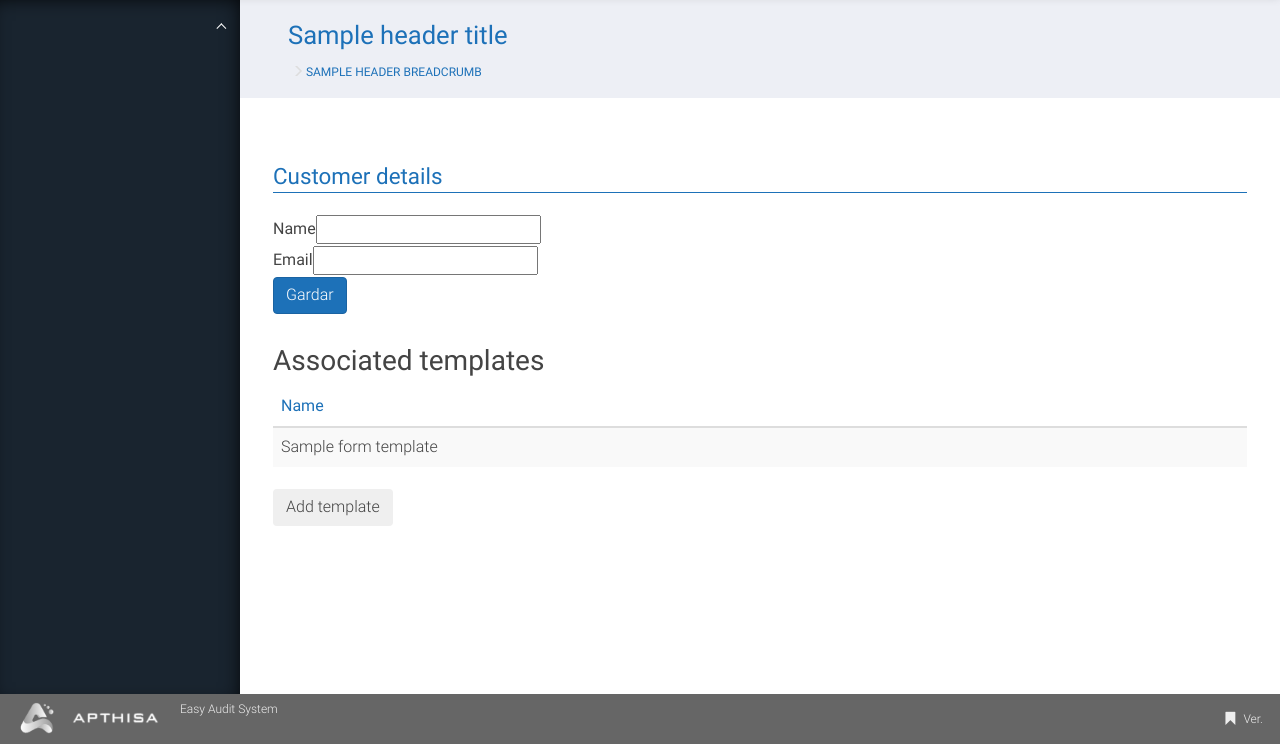
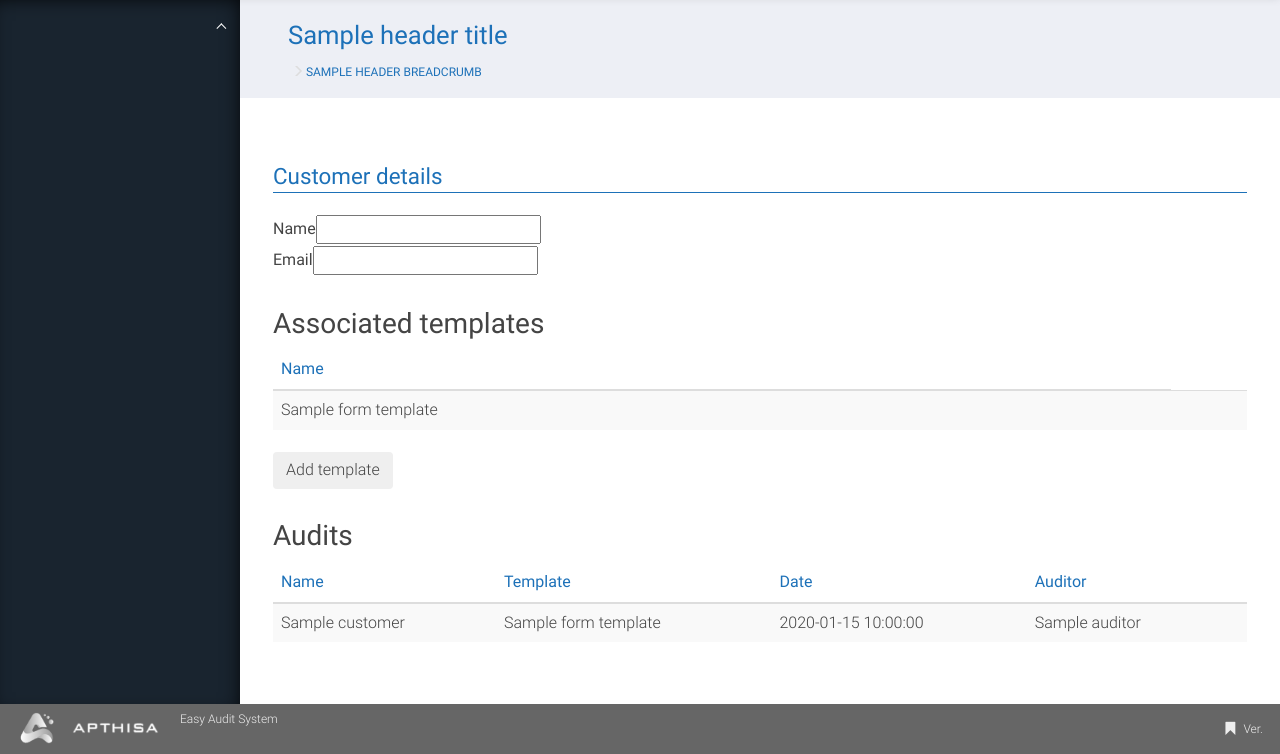
Before and after one commit to anegtun/easy-audit, a CakePHP app: template app/src/Template/Customers/detail.ctp in a window 1280 px wide. Shown: the part 56-810 px from the top of the page. Run offline with PHP 8.4 and a stand-in for CakePHP, Linux system fonts and the light colour scheme; the template is opened without the code that fills it: most values are stand-ins (such as "Sample title", 1, 10 or a date in 2020); form fields are guessed from the names that the template uses; data that the repository does not hold is empty; some libraries are stand-ins or nearby versions.

Commit message:
Improve UX

```diff
--- a/app/src/Template/Audits/index.ctp
+++ b/app/src/Template/Audits/index.ctp
@@ -4,6 +4,8 @@ $this->set('headerTitle', __('Audits'));
 $this->set('headerBreadcrumbs', [
     ['label'=>__('Audits')]
 ]);
+$this->Html->script('modal-utils', ['block' => 'script']);
+$this->Html->script('audits', ['block' => 'script']);
 ?>
 
 <div class="row">
@@ -25,7 +27,7 @@ $this->set('headerBreadcrumbs', [
                         <td><?= $a->form_template->name ?></td>
                         <td><?= $a->date ?></td>
                         <td><?= $a->auditor->name ?></td>
-                        <td class="text-center"><?= $this->EasyAuditHtml->editButton(['action'=>'detail', $a->id]) ?></td>
+                        <td class="text-center"><?= $this->EasyAuditHtml->gliphiconLink('edit', '', ['action'=>'detail', $a->id]) ?></td>
                     </tr>
                 <?php endforeach ?>
             </tbody>
@@ -48,7 +50,7 @@ $this->set('headerBreadcrumbs', [
                 <div class="modal-body">
                     <fieldset>
                         <?= $this->Form->control('customer_id', ['options' => $this->EasyAuditForm->objectToKeyValue($customers, 'id', 'name'), 'label'=>__('Customer')]) ?>
-                        <?= $this->Form->control('form_template_id', ['options' => $this->EasyAuditForm->objectToKeyValue($templates, 'id', 'name'), 'label'=>__('Template')]) ?>
+                        <?= $this->Form->control('form_template_id', ['options' => [], 'label'=>__('Template')]) ?>
                         <?= $this->EasyAuditForm->dateControl('date', ['label'=>__('Date')]) ?>
                     </fieldset>
                 </div>
--- a/app/src/Template/Customers/detail.ctp
+++ b/app/src/Template/Customers/detail.ctp
@@ -16,18 +16,16 @@ $this->set('headerBreadcrumbs', [
             <legend><?= __('Customer details') ?></legend>
             <?= $this->Form->control('name', ['label'=>__('Name')]) ?>
             <?= $this->Form->control('email', ['label'=>__('Email')]) ?>
-            <?= $this->Form->button('Gardar', ['class'=>'btn btn-primary']); ?>
+            <?= $this->EasyAuditForm->saveButton(__('Save')) ?>
         </fieldset>
     <?= $this->Form->end() ?>
 </div>
 
 
-<?php if(!empty($customer->form_templates)) : ?>
+<?php if(!empty($customer->id)) : ?>
 
     <div class="row table-responsive" style="margin-top: 10px">
-
         <h3><?= __('Associated templates') ?></h3>
-
         <table class="table table-striped table-hover">
             <thead>
                 <tr>
@@ -39,12 +37,12 @@ $this->set('headerBreadcrumbs', [
                 <?php foreach($customer->form_templates as $t) : ?>
                     <tr>
                         <td><?= $t->name ?></td>
+                        <td class="text-center"><?= $this->EasyAuditHtml->gliphiconLink('edit', '', ['controller' => 'FormTemplates', 'action' => 'detail', $t->id]) ?></td>
                         <td class="text-center"><?= $this->EasyAuditHtml->deleteButton(['action'=>'deleteTemplate', $customer->id, $t->id]) ?></td>
                     </tr>
                 <?php endforeach ?>
             </tbody>
         </table>
-
         <button type="button" id="modal-templates-button" class="btn btn-secondary" data-toggle="modal" data-target="#modal-templates"><?= __('Add template') ?></button>
     </div>
 
@@ -65,7 +63,7 @@ $this->set('headerBreadcrumbs', [
                         </fieldset>
                     </div>
                     <div class="modal-footer">
-                        <?= $this->Form->button(__('Save'), ['class'=>'btn btn-primary']); ?>
+                        <?= $this->EasyAuditForm->saveButton(__('Save')) ?>
                         <button type="button" class="btn btn-secondary" data-dismiss="modal"><?= __('Close') ?></button>
                     </div>
                 </div>
@@ -73,4 +71,32 @@ $this->set('headerBreadcrumbs', [
         <?= $this->Form->end() ?>
     </div>
 
+
+
+    <div class="row table-responsive" style="margin-top: 10px">
+        <h3><?= __('Audits') ?></h3>
+        <table class="table table-striped table-hover">
+            <thead>
+                <tr>
+                    <th class="celda-titulo"><?= __('Name') ?></th>
+                    <th class="celda-titulo"><?= __('Template') ?></th>
+                    <th class="celda-titulo"><?= __('Date') ?></th>
+                    <th class="celda-titulo"><?= __('Auditor') ?></th>
+                    <th></th>
+                </tr>
+            </thead>
+            <tbody>
+                <?php foreach($customer->audits as $a) : ?>
+                    <tr>
+                        <td><?= $a->customer->name ?></td>
+                        <td><?= $a->form_template->name ?></td>
+                        <td><?= $a->date ?></td>
+                        <td><?= $a->auditor->name ?></td>
+                        <td class="text-center"><?= $this->EasyAuditHtml->gliphiconLink('edit', '', ['controller'=>'Audits', 'action'=>'detail', $a->id]) ?></td>
+                    </tr>
+                <?php endforeach ?>
+            </tbody>
+        </table>
+    </div>
+
 <?php endif ?>
--- a/app/src/Template/Customers/template.ctp
+++ b/app/src/Template/Customers/template.ctp
@@ -1,6 +1,5 @@
 <?php
-$this->set('menu_option', 'config');
-$this->set('submenu_option', 'config-customers');
+$this->set('menu_option', 'customers');
 $this->set('headerTitle', empty($headerTitle) ? null : $headerTitle);
 $this->set('headerBreadcrumbs', empty($headerBreadcrumbs) ? null : $headerBreadcrumbs);
 
--- a/app/src/Template/Element/Layout/menu.ctp
+++ b/app/src/Template/Element/Layout/menu.ctp
@@ -3,8 +3,12 @@
         <?= $this->EasyAuditHtml->gliphiconLink('home', __('Home'), ['controller'=>'Main', 'action'=>'index']) ?>
     </li>
 
-    <li data-toggle="tooltip">
+    <li data-toggle="tooltip" <?=$menu_option==='audits'?'class="active"':''?>>
         <?= $this->EasyAuditHtml->gliphiconLink('check', __('Audits'), ['controller'=>'Audits', 'action'=>'index']) ?>
+    </li>
+
+    <li data-toggle="tooltip" <?=$menu_option==='customers'?'class="active"':''?>>
+        <?= $this->EasyAuditHtml->gliphiconLink('briefcase', __('Customers'), ['controller'=>'Customers', 'action'=>'index']) ?>
     </li>
 
     <li data-toggle="tooltip">
@@ -13,9 +17,6 @@
             <span class="caret caret-right"></span>
         </a>
         <ul id="config-entries" class="nav nav-pills nav-stacked left-submenu collapse <?=$menu_option==='config'?'in':''?>"  <?=$menu_option==='config'?'aria-expanded="true"':''?>>
-            <li <?=$submenu_option==='config-customers'?'class="active"':''?>>
-                <?= $this->Html->link(__('Customers'), ['controller'=>'Customers', 'action'=>'index']) ?>
-            </li>
             <li <?=$submenu_option==='config-form-templates'?'class="active"':''?>>
                 <?= $this->Html->link(__('Form templates'), ['controller'=>'FormTemplates', 'action'=>'index']) ?>
             </li>
--- a/app/src/Template/FormTemplates/detail.ctp
+++ b/app/src/Template/FormTemplates/detail.ctp
@@ -64,7 +64,7 @@ $optionsetOptions = iterator_to_array($optionsets);
                     </fieldset>
                 </div>
                 <div class="modal-footer">
-                    <?= $this->Form->button(__('Save'), ['class'=>'btn btn-primary']); ?>
+                    <?= $this->EasyAuditForm->saveButton(__('Save')) ?>
                     <button type="button" class="btn btn-secondary" data-dismiss="modal"><?= __('Close') ?></button>
                 </div>
             </div>
@@ -96,7 +96,7 @@ $optionsetOptions = iterator_to_array($optionsets);
                     </fieldset>
                 </div>
                 <div class="modal-footer">
-                    <?= $this->Form->button(__('Save'), ['class'=>'btn btn-primary']); ?>
+                    <?= $this->EasyAuditForm->saveButton(__('Save')) ?>
                     <button type="button" class="btn btn-secondary" data-dismiss="modal"><?= __('Close') ?></button>
                 </div>
             </div>
--- a/app/src/Template/FormTemplates/index.ctp
+++ b/app/src/Template/FormTemplates/index.ctp
@@ -50,7 +50,7 @@ $this->set('headerBreadcrumbs', [
                     </fieldset>
                 </div>
                 <div class="modal-footer">
-                    <?= $this->Form->button(__('Save'), ['class'=>'btn btn-primary']); ?>
+                    <?= $this->EasyAuditForm->saveButton(__('Save')) ?>
                     <button type="button" class="btn btn-secondary" data-dismiss="modal"><?= __('Close') ?></button>
                 </div>
             </div>
--- a/app/src/View/Helper/EasyAuditFormHelper.php
+++ b/app/src/View/Helper/EasyAuditFormHelper.php
@@ -10,6 +10,10 @@ class EasyAuditFormHelper extends Helper {
     public function dateControl($key, $attrs=[]) {
         $formAttrs = array_merge($attrs, ['templateVars' => ['classes' => 'fld-date']]);
         return $this->Form->control($key, $formAttrs);
+    }
+
+    public function saveButton($label) {
+        return $this->Form->button($label, ['class'=>'btn btn-primary glyphicon glyphicon-saved']);;
     }
 
     public function editModalLink($entity, $prefix, $fields = []) {
```
Also changed, not shown: app/src/Controller/AuditsController.php (+6 -2 lines), app/src/Controller/CustomersController.php (+10 -1 lines), app/src/Template/Audits/detail.ctp (+11 -3 lines), app/src/View/Helper/EasyAuditHtmlHelper.php (+11 -2 lines), app/webroot/js/audits.js (added, +12 -0 lines).
